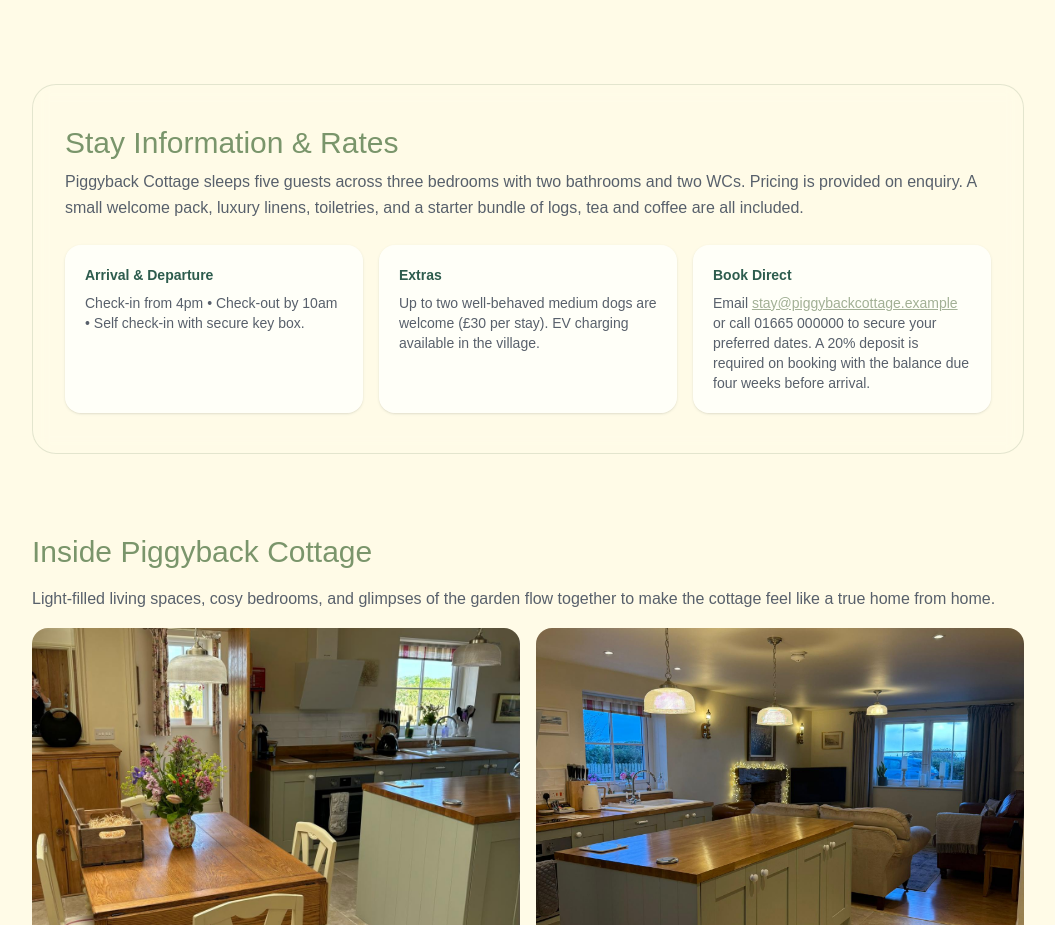
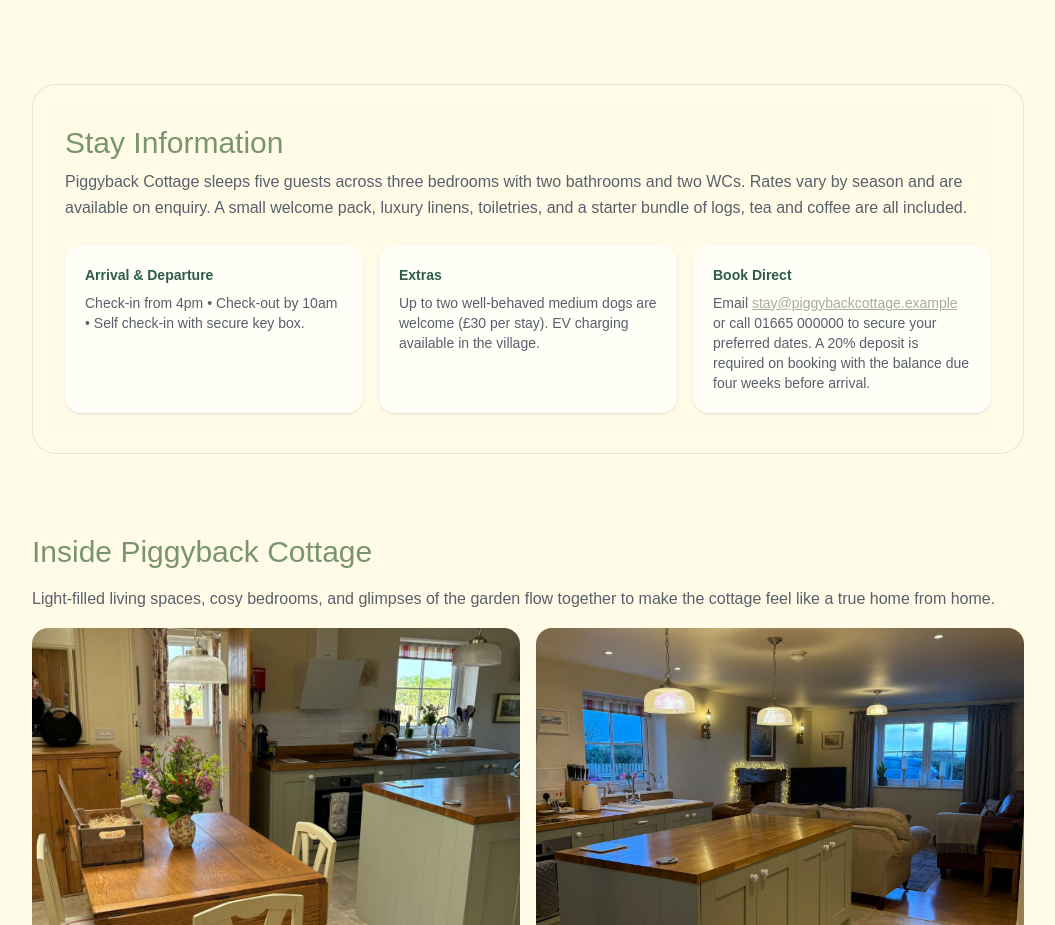
Before and after one commit to Brad-M2K/piggyback-cottage, a Next.js app: page / in a window 1280 px wide. Shown: the part 1940-2865 px from the top of the page, without its empty margins (112-1167 px from the left). Built offline with nearby package versions, Linux system fonts and the light colour scheme; a web font is replaced by a local one.

Commit message:
amended stay infomration title and key rate on enquiry only details etc

```diff
--- a/src/app/page.tsx
+++ b/src/app/page.tsx
@@ -67,10 +67,10 @@ export default function Home() {
                     className="scroll-mt-32 rounded-3xl border border-muted-sage/30 bg-cream/60 backdrop-blur py-10 px-8 space-y-6"
                 >
                     <div className="space-y-2 text-center md:text-left">
-                        <h2 className="text-2xl md:text-3xl font-serif text-forest">Stay Information & Rates</h2>
+                        <h2 className="text-2xl md:text-3xl font-serif text-forest">Stay Information</h2>
                         <p className="text-slate text-base leading-relaxed">
                             Piggyback Cottage sleeps five guests across three bedrooms with two bathrooms and two WCs.
-                            Pricing is provided on enquiry. A small welcome pack, luxury linens, toiletries, and a starter
+                            Rates vary by season and are available on enquiry. A small welcome pack, luxury linens, toiletries, and a starter
                             bundle of logs, tea and coffee are all included.
                     </p>
                     </div>
```
